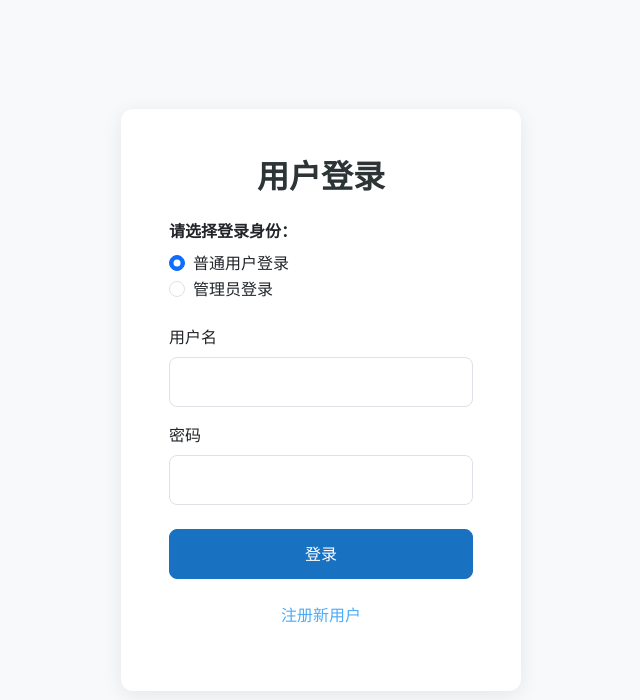
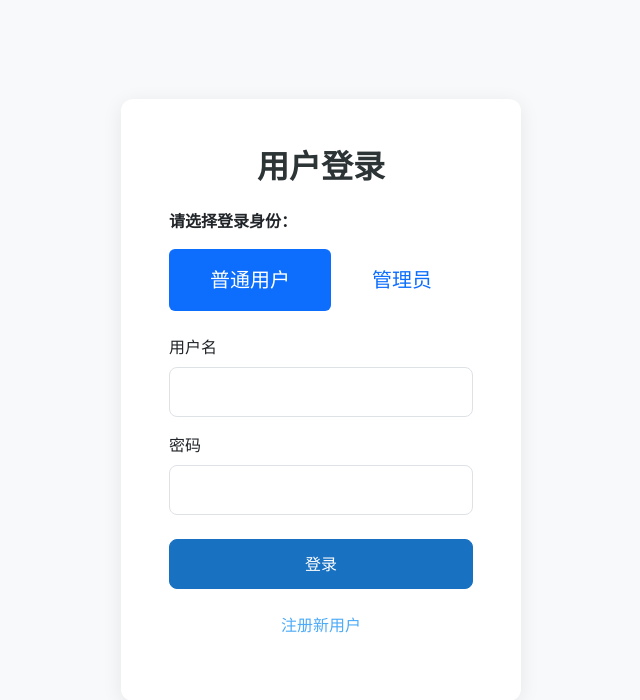
Before and after one commit to wxlovex/Plagiarism-detection-system, a Flask app: template templates/login.html in a window 1280 px wide. Shown: the top 700 px of the page, without its empty margins (319-959 px from the left). Run offline with Flask 2, Linux system fonts and the light colour scheme; the template is opened without the code that fills it, so the values that code supplies are empty; parts of the project's set-up code (start-up, migrations or seed data) failed here and were passed over; some libraries are stand-ins or nearby versions.

Commit message:
登录页面美化 修复语法错误

```diff
--- a/app.py
+++ b/app.py
@@ -15,7 +15,8 @@ from sklearn.feature_extraction.text import TfidfVectorizer
 from sklearn.metrics.pairwise import cosine_similarity
 from flask import Flask, render_template, request, flash, redirect, url_for, jsonify, make_response
 from flask_sqlalchemy import SQLAlchemy
-from flask_jwt_extended import JWTManager, jwt_required, create_access_token, get_jwt_identity, unset_jwt_cookies, set_access_cookies, get_jwt
+from flask_jwt_extended import JWTManager, jwt_required, create_access_token, get_jwt_identity, unset_jwt_cookies, \
+    set_access_cookies, get_jwt, current_user
 from werkzeug.security import generate_password_hash, check_password_hash
 from config import DB_CONFIG, JWT_SECRET_KEY, redis_client, ADMIN_USERNAME, ADMIN_DEFAULT_PASSWORD
 from models import db, User, Template, DetectionJob
@@ -114,33 +115,35 @@ def check_if_token_is_revoked(jwt_header, jwt_payload):
 #登录
 @app.route('/login', methods=['GET', 'POST'])
 def login():
+    if current_user.is_authenticated:          # 已登录用户直接跳转
+        return redirect(url_for('index'))
+
     if request.method == 'POST':
-        username = request.form['username'].strip()
-        password = request.form['password']
+        username = request.form.get('username')
+        password = request.form.get('password')
+        selected_role = request.form.get('login_role')   # 关键：获取单选框选择
 
         user = User.query.filter_by(username=username).first()
 
-        if user and check_password_hash(user.hashed_password, password):
-            # access_token = create_access_token(identity=username)
-            selected_role = request.form.get('login_role')  # 获取单选框的值
-
+        if user and user.check_password(password):
+            # ==================== 强制校验角色选择 ====================
             if selected_role == 'admin' and user.role != 'admin':
                 flash('❌ 该账号没有管理员权限！请选择“普通用户”登录', 'danger')
                 return redirect(url_for('login'))
 
             if selected_role == 'student' and user.role != 'student':
-                flash('❌ 该账号为管理员账号，请选择“管理员”登录', 'danger')
+                flash('❌ 该账号为管理员，请选择“管理员”登录', 'danger')
                 return redirect(url_for('login'))
 
-                # 通过校验 → 正常登录
-                login_user(user)
-                access_token = create_access_token(identity=str(user.id))
-                resp = make_response(redirect(url_for('index')))
-                set_access_cookies(resp, access_token)
-                flash(f'✅ 欢迎回来，{user.username}！', 'success')
-                return resp
-    else:
-        flash('用户名或密码错误！','danger')
+            # ==================== 登录成功 ====================
+            access_token = create_access_token(identity=str(user.id))
+            resp = make_response(redirect(url_for('index')))
+            set_access_cookies(resp, access_token)
+            flash(f'✅ 欢迎回来，{user.username}！', 'success')
+            return resp
+
+        else:
+            flash('❌ 用户名或密码错误！', 'danger')
 
     return render_template('login.html')
 
--- a/templates/login.html
+++ b/templates/login.html
@@ -84,17 +84,33 @@
         <form method="POST">
 
             <!-- 新增：角色选择 -->
-            <div class="mb-4" >
-                <label class="form-label fw-bold">请选择登录身份：</label>
-                <div class="form-check">
-                    <input class="form-check-input" type="radio" name="login_role" id="role_student" value="student" checked>
-                    <label class="form-check-label" for="role_student">普通用户登录</label>
-                </div>
-                <div class="form-check">
-                    <input class="form-check-input" type="radio" name="login_role" id="role_admin" value="admin">
-                    <label class="form-check-label" for="role_admin">管理员登录</label>
-                </div>
-            </div>
+            <!-- ==================== 美化版选项卡 ==================== -->
+        <div class="mb-4">
+            <label class="form-label fw-bold mb-3">请选择登录身份：</label>
+
+            <!-- 选项卡 -->
+            <ul class="nav nav-pills nav-fill mb-3" id="roleTabs" role="tablist">
+                <li class="nav-item" role="presentation">
+                    <button class="nav-link active d-flex align-items-center justify-content-center gap-2 py-3 fs-5"
+                            id="student-tab"
+                            data-role="student"
+                            type="button">
+                        普通用户
+                    </button>
+                </li>
+                <li class="nav-item" role="presentation">
+                    <button class="nav-link d-flex align-items-center justify-content-center gap-2 py-3 fs-5"
+                            id="admin-tab"
+                            data-role="admin"
+                            type="button">
+                        管理员
+                    </button>
+                </li>
+            </ul>
+
+            <!-- 隐藏字段（提交用） -->
+            <input type="hidden" name="login_role" id="login_role" value="student">
+        </div>
 
             <input type="hidden" name="csrf_token" value="{{ csrf_token() }}">
             <div class="mb-3">
@@ -111,3 +127,17 @@
     </div>
 </body>
 </html>
+
+<script>
+    // 选项卡切换逻辑
+    document.querySelectorAll('#roleTabs button').forEach(tab => {
+        tab.addEventListener('click', function() {
+            // 切换激活状态
+            document.querySelectorAll('#roleTabs button').forEach(t => t.classList.remove('active'));
+            this.classList.add('active');
+
+            // 更新隐藏字段
+            document.getElementById('login_role').value = this.getAttribute('data-role');
+        });
+    });
+</script>
```
